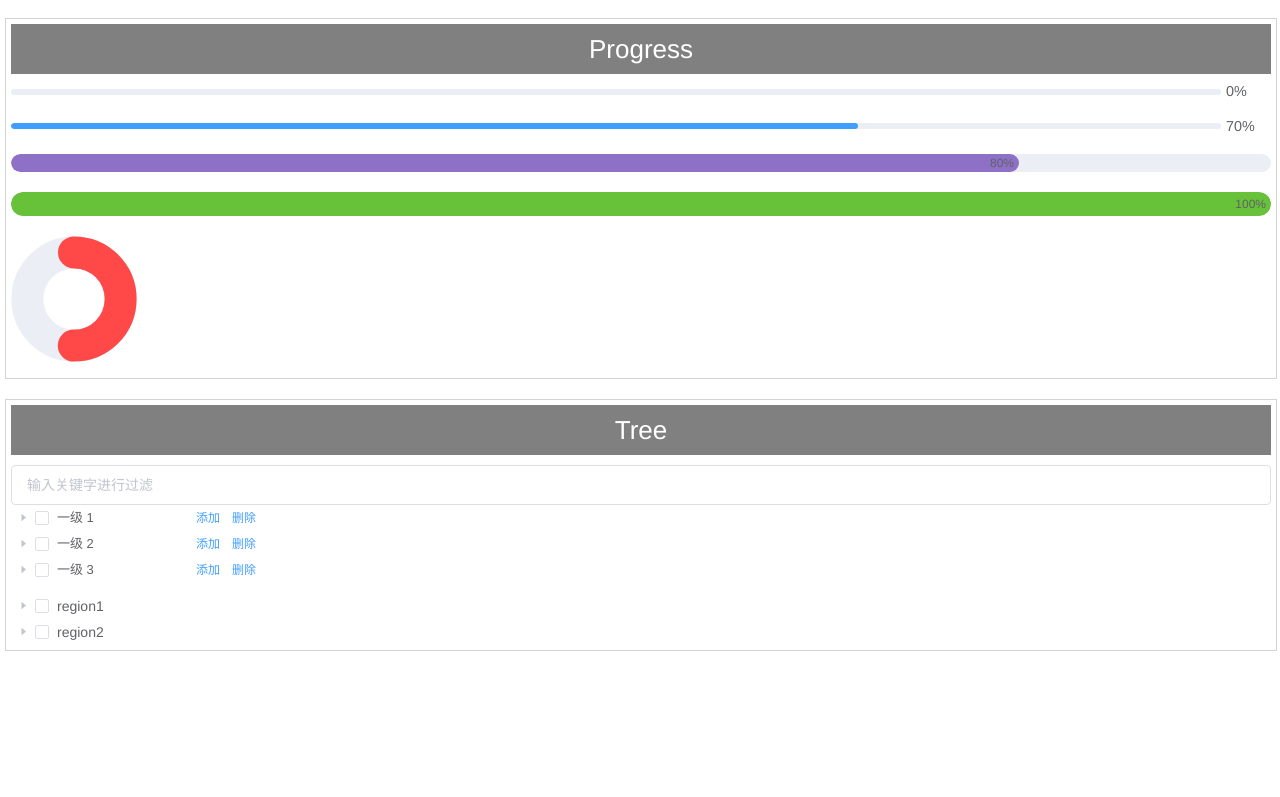
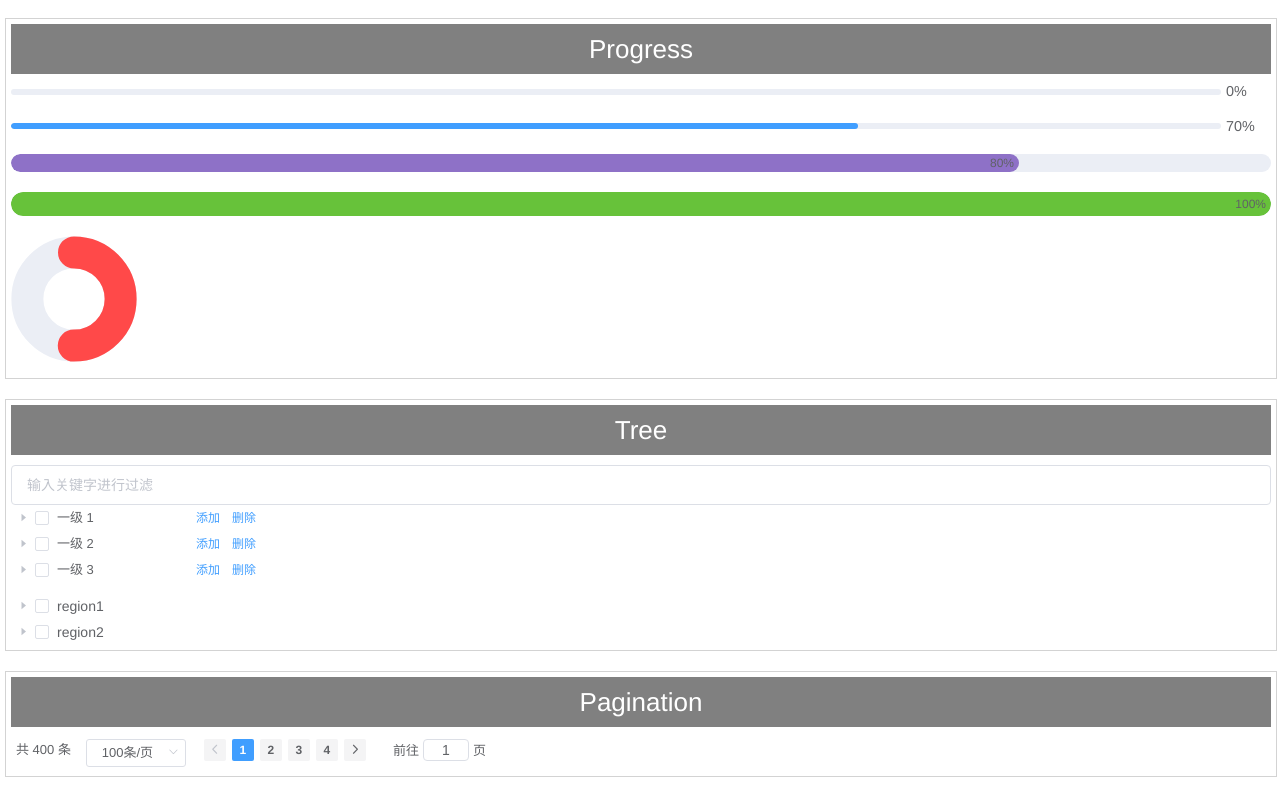
Before and after one commit to guojs-github/element-ex, a Vue app: page /#/ in a window 1280 px wide. Shown: the part 8056-8853 px from the top of the page. Before the commit the page ends 8727 px from the top, so only its background shows below. Built offline with nearby package versions, Linux system fonts and the light colour scheme.

Commit message:
20190130 Pagination

```diff
--- /dev/null
+++ b/src/components/Pagination/Pagination.less
@@ -0,0 +1,11 @@
+/*
+	Pagination style
+*/
+
+.test-item.pagination {
+	& > .row {
+		width: 100%;
+		min-height: 30px;
+		line-height: 30px;
+	}
+}
--- /dev/null
+++ b/src/components/Pagination/Pagination.vue
@@ -0,0 +1,49 @@
+<template>
+    <div class='test-item pagination'>
+		<div class='title'>Pagination</div>
+
+		<div class='row'>
+			<el-pagination
+				@size-change='onSizeChange'
+				@current-change='onCurrentChange'
+				:current-page='currentPage'
+				:page-sizes='[100, 200, 300, 400]'
+				:page-size='100'
+				layout='total, sizes, prev, pager, next, jumper'
+				:total='400'
+				small
+				background>
+			</el-pagination>
+		</div>
+	</div>
+</template>
+
+<script>
+	export default {
+		name: 'Pagination',
+
+		data () {
+			return {
+				currentPage: 1
+			}
+		},
+
+		methods: {
+			onSizeChange (val) {
+				console.log(`每页 ${val} 条`)
+			},
+
+			onCurrentChange (val) {
+				console.log(`当前页: ${val}`)
+			}
+
+			/**********************/
+		}
+	}
+</script>
+
+<!-- Add "scoped" attribute to limit CSS to this component only -->
+<style scoped src='../Test.less' lang='less'/>
+<style scoped src='./Pagination.less' lang='less'/>
+<style scoped>
+</style>
--- a/src/components/Test.vue
+++ b/src/components/Test.vue
@@ -22,6 +22,7 @@
 		<Tag/>
 		<Progress/>
 		<Tree/>
+		<Pagination/>
 	</div>
 </template>
 
@@ -48,6 +49,7 @@
 	import Tag from './Tag/Tag'
 	import Progress from './Progress/Progress'
 	import Tree from './Tree/Tree'
+	import Pagination from './Pagination/Pagination'
 	export default {
 		name: 'Test',
 
@@ -78,7 +80,8 @@
 			Table,
 			Tag,
 			Progress,
-			Tree
+			Tree,
+			Pagination
 		}
 	}
 </script>
```
